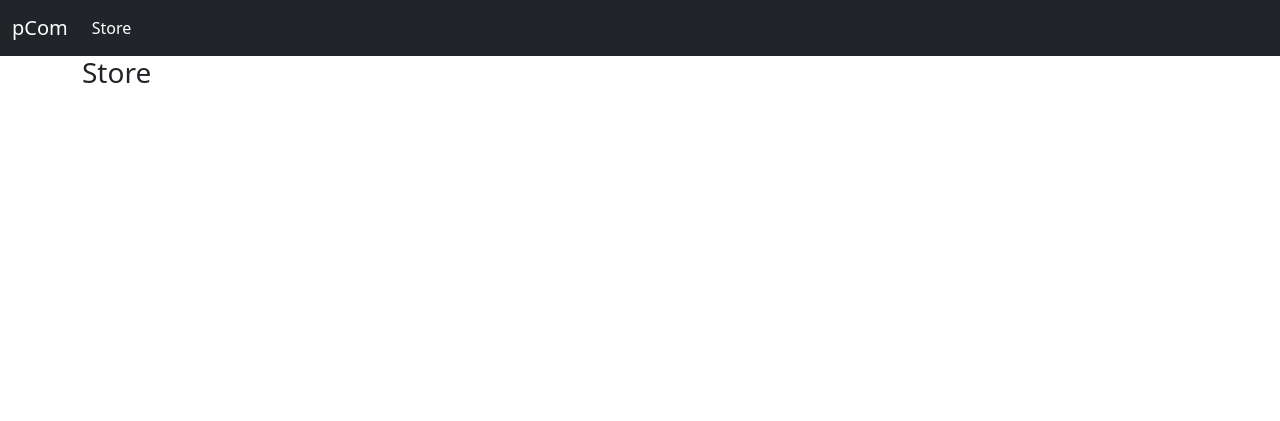
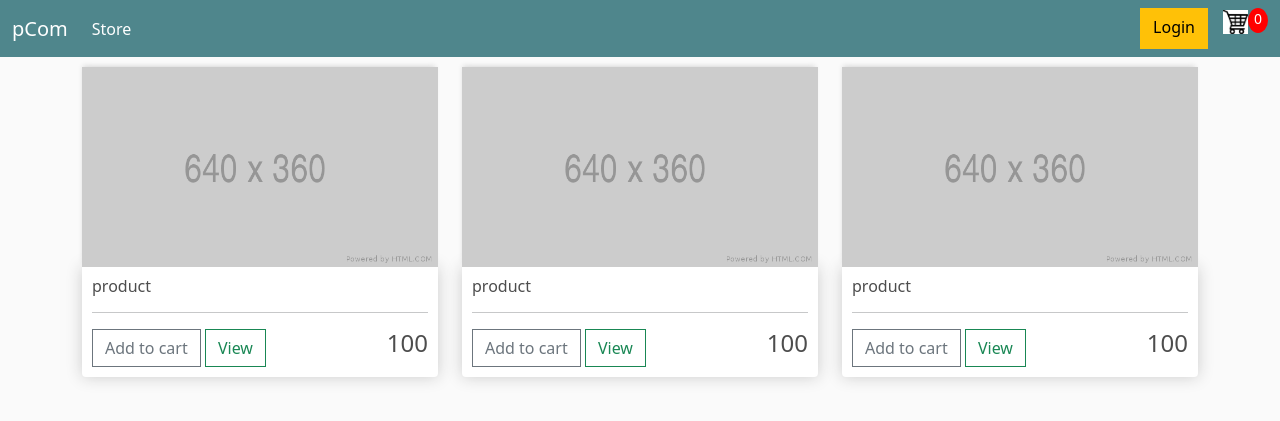
Before and after one commit to Anib999/djangoecommerce, a Django app: page / in a window 1280 px wide. Shown: the top 421 px of the page. Run offline with Django 4.2, Linux system fonts and the light colour scheme; some libraries are stand-ins or nearby versions.

Commit message:
new main.css, image, navbar store.html changes

```diff
--- /dev/null
+++ b/static/css/main.css
@@ -0,0 +1,99 @@
+body{
+	background-color: hsl(0, 0%, 98%);
+}
+
+h1,h2,h3,h4,h5,h6{
+	color:hsl(0, 0%, 30%);
+}
+
+.box-element{
+	box-shadow:hsl(0, 0%, 80%) 0 0 16px;
+	background-color: #fff;
+	border-radius: 4px;
+	padding: 10px;
+}
+
+.thumbnail{
+	width: 100%;
+	height: 200px;
+	-webkit-box-shadow: -1px -3px 5px -2px rgba(214,214,214,1);
+    -moz-box-shadow: -1px -3px 5px -2px rgba(214,214,214,1);
+    box-shadow: -1px -3px 5px -2px rgba(214,214,214,1);
+}
+
+.product{
+	border-radius: 0 0 4px 4px;
+}
+
+.bg-dark{
+	background-color: #4f868c!important;
+}
+
+#cart-icon{
+	width:25px;
+	display: inline-block;
+	margin-left: 15px;
+}
+
+#cart-total{
+	display: block;
+	text-align: center;
+	color:#fff;
+	background-color: red;
+	width: 20px;
+	height: 25px;
+	border-radius: 50%;
+	font-size: 14px;
+}
+
+.col-lg-4, .col-lg-6, .col-lg-8, .col-lg-12{
+	margin-top: 10px;
+}
+
+.btn{
+	border-radius: 0;
+}
+
+.row-image{
+	width: 100px;
+}
+
+.form-field{
+	width:250px;
+	display: inline-block;
+	padding: 5px;
+}
+
+.cart-row{
+	display: flex;
+    align-items: flex-stretch;
+    padding-bottom: 10px;
+    margin-bottom: 10px;
+    border-bottom: 1px solid #ececec;
+
+}
+
+.quantity{
+	display: inline-block;
+	font-weight: 700;
+	padding-right:10px;
+
+
+}
+
+.chg-quantity{
+	width: 12px;
+	cursor: pointer;
+	display: block;
+	margin-top: 5px;
+	transition:.1s;
+}
+
+.chg-quantity:hover{
+	opacity: .6;
+}
+
+
+.hidden{
+	display: none!important;
+}
--- a/store/templates/store/Navbar.html
+++ b/store/templates/store/Navbar.html
@@ -1,3 +1,4 @@
+{% load static %}
 <nav class="navbar navbar-expand-lg navbar-dark bg-dark">
     <div class="container-fluid">
         <a class="navbar-brand" href="{% url 'store' %}">pCom</a>
@@ -10,11 +11,17 @@
                 <li class="nav-item">
                     <a class="nav-link active" aria-current="page" href="{% url 'store' %}">Store</a>
                 </li>
+
             </ul>
 
-            <form class="d-flex">
-                <i class="fa-thin fa-album-collection"></i>
-            </form>
+            <div class="d-flex">
+                <a href="#" class="btn btn-warning">Login</a>
+
+                <a href="{% url 'cart' %}">
+                    <img id="cart-icon" src="{% static 'images/cart.jpg' %}" alt="">
+                </a>
+                <p id="cart-total">0</p>
+            </div>
 
         </div>
     </div>
--- a/store/templates/store/Store.html
+++ b/store/templates/store/Store.html
@@ -1,5 +1,43 @@
 {% extends 'store/Main.html' %}
 {% load static %}
 {% block content %}
-<h3>Store</h3>
+
+<div class="row">
+
+    <div class="col-lg-4">
+        <img class="thumbnail" src="{% static 'images/2+placeholder.png' %}" alt="">
+        <div class="box-element product">
+            <h6>product</h6>
+            <hr>
+            <button class="btn btn-outline-secondary add-btn">Add to cart</button>
+            <a href="#" class="btn btn-outline-success">View</a>
+            <h4 style="float:right;">100</h4>
+        </div>
+    </div>
+
+    <div class="col-lg-4">
+        <img class="thumbnail" src="{% static 'images/2+placeholder.png' %}" alt="">
+        <div class="box-element product">
+            <h6>product</h6>
+            <hr>
+            <button class="btn btn-outline-secondary add-btn">Add to cart</button>
+            <a href="#" class="btn btn-outline-success">View</a>
+            <h4 style="float:right;">100</h4>
+        </div>
+    </div>
+
+    <div class="col-lg-4">
+        <img class="thumbnail" src="{% static 'images/2+placeholder.png' %}" alt="">
+        <div class="box-element product">
+            <h6>product</h6>
+            <hr>
+            <button class="btn btn-outline-secondary add-btn">Add to cart</button>
+            <a href="#" class="btn btn-outline-success">View</a>
+            <h4 style="float:right;">100</h4>
+        </div>
+    </div>
+
+</div>
+
+
 {% endblock content %}
```
Also changed, not shown: static/images/2+placeholder.png (added).
